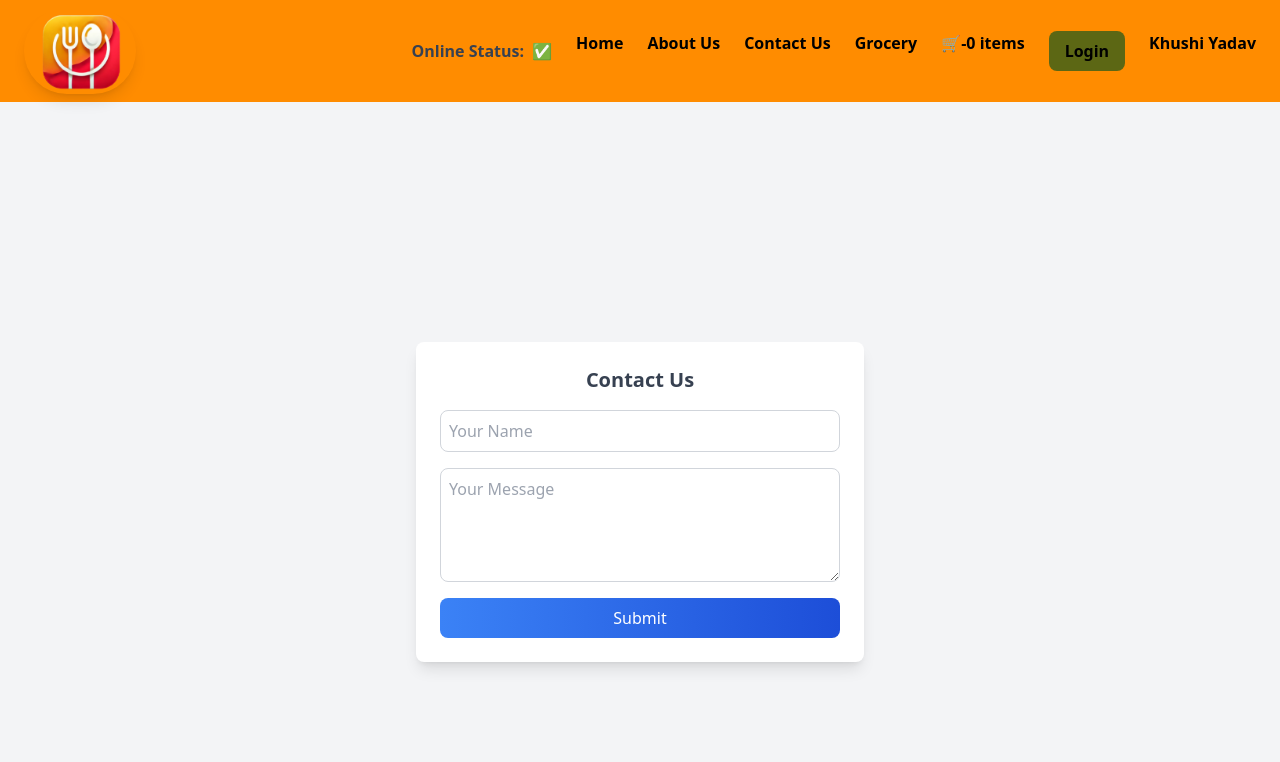
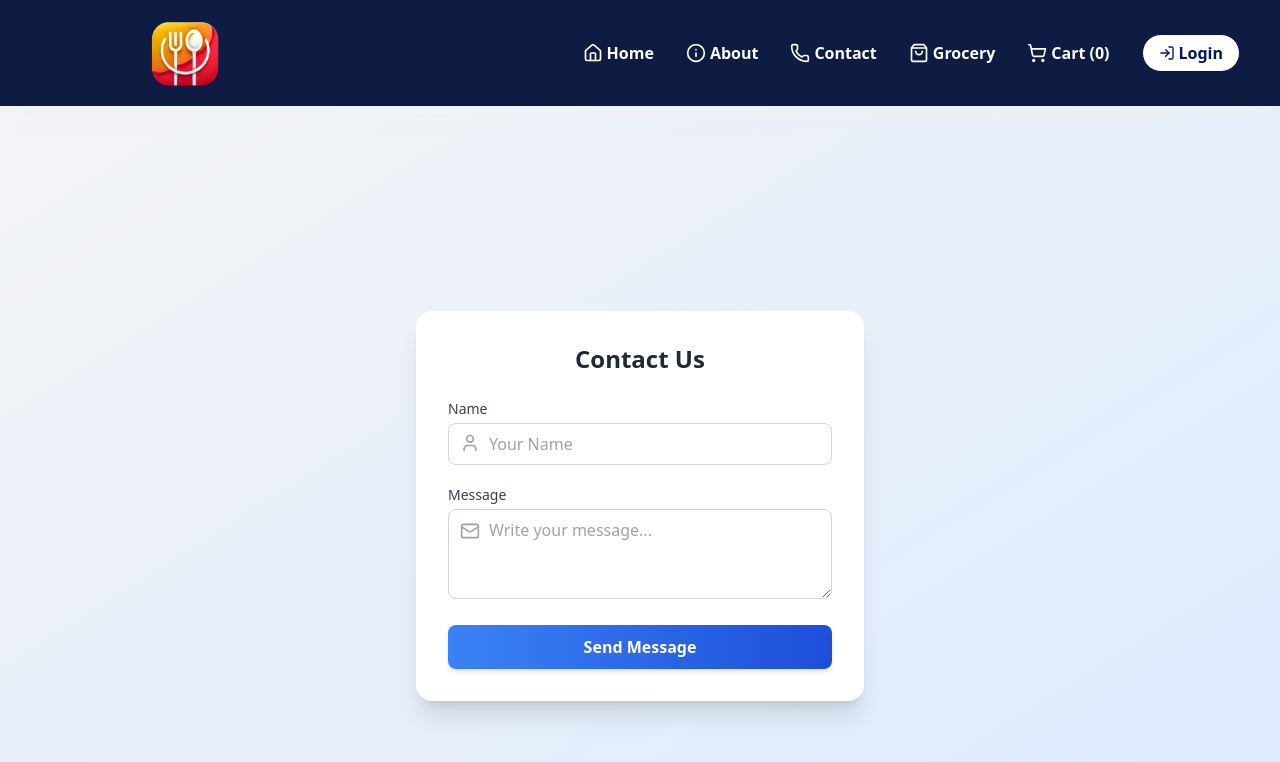
Before and after one commit to khushiyadav0105/React-Food-Ordering, a React (Vite) app: page /contact in a window 1280 px wide. Shown: the top 762 px of the page. Built offline with nearby package versions, Linux system fonts and the light colour scheme.

Commit message:
updated styling

```diff
--- a/package.json
+++ b/package.json
@@ -36,8 +36,10 @@
   },
   "dependencies": {
     "@babel/preset-react": "^7.26.3",
+    "@heroicons/react": "^2.2.0",
     "@reduxjs/toolkit": "^2.6.1",
     "@tailwindcss/postcss": "^4.0.9",
+    "lucide-react": "^0.487.0",
     "react": "^18.3.1",
     "react-dom": "^18.3.1",
     "react-redux": "^9.2.0",
--- a/src/components/About.js
+++ b/src/components/About.js
@@ -4,28 +4,21 @@ import UserClass from "./UserClass";
 import UserContext from "../utils/UserContext";
 
 class About extends React.Component {
-    constructor(props) {
-        super(props);
-    }
+  render() {
+    return (
+      <div className="max-w-3xl mx-auto px-4 py-8">
 
-    componentDidMount() {
-        // You can add any necessary side effects here
-    }
+        {/* About Section */}
+        <div className="bg-white shadow-md rounded-2xl p-6">
+          <h1 className="text-2xl font-bold mb-2 text-gray-900">About Us</h1>
+          <h2 className="text-lg font-medium text-gray-700 mb-4">Khushi Yadav</h2>
 
-    render() {
-        return (
-            <div>
-                <div> Logged-in User:
-                    <UserContext.Consumer>
-                        {({ loggedInUser }) => <span>{loggedInUser}</span>}
-                    </UserContext.Consumer>
-                </div>
-                <h1>This is About</h1>
-                <h2>Khushi Yadav</h2>
-                <UserClass />
-            </div>
-        );
-    }
+          {/* User Details */}
+          <UserClass />
+        </div>
+      </div>
+    );
+  }
 }
 
 export default About;
--- a/src/components/Contact.js
+++ b/src/components/Contact.js
@@ -1,23 +1,50 @@
+import { Mail, User } from "lucide-react";
+
 const Contact = () => {
     return (
-        <div className="flex justify-center items-center min-h-screen bg-gray-100">
-            <div className="bg-white shadow-lg rounded-lg p-6 max-w-md w-full">
-                <h1 className="text-xl font-semibold text-gray-700 text-center mb-4">Contact Us</h1>
-                <form className="flex flex-col">
+        <div className="flex justify-center items-center min-h-screen bg-gradient-to-br from-gray-100 to-blue-100 px-4">
+            <div className="bg-white shadow-xl rounded-2xl p-8 max-w-md w-full transition-all duration-300">
+                <h1 className="text-2xl font-bold text-center text-gray-800 mb-6">
+                    Contact Us
+                </h1>
+
+                <form className="space-y-5">
+                    {/* Name Field */}
+                    <div>
+                        <label className="block text-sm font-medium text-gray-700 mb-1">
+                            Name
+                        </label>
+                        <div className="relative">
                             <input
                                 type="text"
-                        className="border border-gray-300 rounded-lg p-2 mb-4 focus:outline-none focus:ring-2 focus:ring-blue-500"
+                                className="w-full border border-gray-300 rounded-lg pl-10 pr-4 py-2 focus:outline-none focus:ring-2 focus:ring-blue-500"
                                 placeholder="Your Name"
                             />
+                            <User className="absolute left-3 top-2.5 h-5 w-5 text-gray-400" />
+                        </div>
+                    </div>
+
+                    {/* Message Field */}
+                    <div>
+                        <label className="block text-sm font-medium text-gray-700 mb-1">
+                            Message
+                        </label>
+                        <div className="relative">
                             <textarea
-                        className="border border-gray-300 rounded-lg p-2 mb-4 focus:outline-none focus:ring-2 focus:ring-blue-500"
-                        placeholder="Your Message"
-                        rows="4"
+                                className="w-full border border-gray-300 rounded-lg pl-10 pr-4 py-2 focus:outline-none focus:ring-2 focus:ring-blue-500"
+                                placeholder= "Write your message..."
+                                rows="3"
                             />
+                            <Mail className="absolute left-3 top-3 h-5 w-5 text-gray-400" />
+                        </div>
+                    </div>
+
+                    {/* Submit Button */}
                     <button
-                        className="bg-gradient-to-r from-blue-500 to-blue-700 text-white py-2 rounded-lg font-medium hover:opacity-90 transition duration-300"
+                        type="submit"
+                        className="w-full bg-gradient-to-r from-blue-500 to-blue-700 text-white py-2.5 rounded-lg font-semibold hover:opacity-90 transition duration-300 shadow-md"
                     >
-                        Submit
+                        Send Message
                     </button>
                 </form>
             </div>
--- a/src/components/Header.js
+++ b/src/components/Header.js
@@ -1,67 +1,67 @@
-import { LOGO_URL } from "../utils/constants";
-import { CART_URL } from "../utils/constants";
-import { useState,useContext } from "react";
+import { useState, useContext } from "react";
 import { Link } from "react-router-dom";
+import { useSelector } from "react-redux";
 import useOnlineStatus from "../utils/useOnlineStatus";
+import { Home, Info, Phone, ShoppingCart, LogIn, LogOut, ShoppingBag } from "lucide-react";
+import UserContext from "../utils/UserContext";
 import Logo from "../Assets/image.png";
-import UserContext from "../utils/UserContext";
-import { useSelector } from "react-redux";
 
 const Header = () => {
+  const [btnNameReact, setBtnNameReact] = useState("Login");
 
+  const onlineStatus = useOnlineStatus();
+  const { loggedInUser } = useContext(UserContext);
 
-  const [btnNameReact,setbtnNameReact]= useState("Login");
+  const cartItems = useSelector((store) => store.cart.items);
 
-  const onlineStatus=useOnlineStatus();
+  return (
+    // bg-[#fff7f0]
+    <div className="flex justify-between items-center bg-[#0e1c44] text-white py-4 px-10 shadow-lg shadow-gray-100/50 sticky top-0 z-50">
+      {/* Logo */}
+      <div className="ml-24">
+        <img className="w-20 md:w-24" src={Logo} alt="Logo" />
+      </div>
 
-  const {loggedInUser} = useContext(UserContext);
-  // console.log(data);
+      {/* Navigation */}
+      <ul className="flex items-center space-x-8 font-semibold text-sm md:text-base">
+        <li className="flex items-center gap-1 hover:text-orange-700 hover:scale-105 transform transition-transform duration-200">
+          <Home className="h-5 w-5" />
+          <Link to="/">Home</Link>
+        </li>
 
-  //selector
-  const cartItems =useSelector((store)=>store.cart.items);
-    return (
-      <div className="flex justify-between items-center bg-[#FF8C00]  shadow-md py-2 px-6" >
-        <div className="logo-container">
-        <img className="w-20 md:w-28 rounded-full shadow-lg" src={Logo} alt="Logo"/>
+        <li className="flex items-center gap-1 hover:text-orange-700 hover:scale-105 transform transition-transform duration-200">
+          <Info className="h-5 w-5" />
+          <Link to="/about">About</Link>
+        </li>
 
-        </div>
-        <div className="flex items-center">
-          <ul className="flex space-x-6 text-black font-semibold">
+        <li className="flex items-center gap-1 hover:text-orange-700 hover:scale-105 transform transition-transform duration-200">
+          <Phone className="h-5 w-5" />
+          <Link to="/contact">Contact</Link>
+        </li>
 
-            <li className="flex items-center">
-              <span className="text-gray-700">Online Status:</span>
-            <span className="ml-2">{onlineStatus ? "✅" : "🔴"}</span>
-            </li>
-            <li className="hover:text-[#D32F2F] transition">
-              <Link to="/">Home</Link></li>
-            <li className="hover:text-[#D32F2F] transition">
-              <Link to="/about">About Us</Link></li>
-            <li className="hover:text-[#D32F2F] transition">
-              <Link to="/contact">Contact Us</Link>
-              </li>
+        <li className="flex items-center gap-1 hover:text-orange-700 hover:scale-105 transform transition-transform duration-200">
+          <ShoppingBag className="h-5 w-5" />
+          <Link to="/grocery">Grocery</Link>
+        </li>
 
-            <li className="hover:text-[#D32F2F] transition"><Link to="/grocery">Grocery</Link></li>
-            <li className="relative">
-            <Link to="/cart">
-              🛒-{cartItems.length} items
-              <span className="absolute -top-2 -right-2 bg-red-500 text-white text-xs font-bold rounded-full px-1"></span>
-            </Link>
-          </li>
-            <button className="bg-[#5c6714] hover:bg-[#FFB300] text-black px-4 py-2 rounded-lg font-bold" onClick = { () => {
-              btnNameReact==="Login" ? setbtnNameReact("Logout") : setbtnNameReact ("Login");
-              }}
+        <li className="flex items-center gap-1 hover:text-orange-700 hover:scale-105 transform transition-transform duration-200 relative">
+          <ShoppingCart className="h-5 w-5" />
+          <Link to="/cart">Cart ({cartItems.length})</Link>
+        </li>
 
-              >{btnNameReact}
-                </button>
-
-                <li>
-                  {loggedInUser}
-                </li>
-
-          </ul>
-        </div>
-      </div>
-    );
-  };
+        {/* Login / Logout */}
+        <button
+          className="flex items-center gap-1 border border-[#001858] text-[#001858] bg-white px-4 py-1.5 rounded-full hover:text-lg transition-all duration-300"
+          onClick={() => {
+            setBtnNameReact(btnNameReact === "Login" ? "Logout" : "Login");
+          }}
+        >
+          {btnNameReact === "Login" ? <LogIn className="h-4 w-4" /> : <LogOut className="h-4 w-4" />}
+          {btnNameReact}
+        </button>
+      </ul>
+    </div>
+  );
+};
 
 export default Header;
--- a/src/components/RestaurantMenu.js
+++ b/src/components/RestaurantMenu.js
@@ -36,24 +36,17 @@ const RestaurantMenu = () => {
     return (
         <div className="text-center">
             <h1 className='font-bold my-6 text-2xl' >{name}</h1>
-            <p className='font-bolsd text-lg'>{cuisines?.join(", ")}-{costForTwoMessage}</p>
 
-            <ul>
-                 {itemCards?.map((item) => (
-                <li key={item.card.info.id}>
-                {item.card.info.name} - {"Rs"} - {(item.card.info.defaultPrice || item.card.info.price) / 100}
-                </li>
-            )) || []}
-            </ul>
-
-            {categories.map((category,index)=>(
+            {categories.map((category, index) => (
                 <RestaurantCategory
-                key={category?.card?.card?.title}
-                data={category?.card?.card}
-                showItems={index=== showIndex ? true:false}
-                setShowIndex={()=>setShowIndex(index)}
+                    key={category?.card?.card?.title}
+                    data={category?.card?.card}
+                    isRecommended={category?.card?.card?.title === "Recommended"}
+                    showItems={index === showIndex}
+                    setShowIndex={() => setShowIndex(index)}
                 />
             ))}
+
 
         </div>
     );
--- a/src/components/UserClass.js
+++ b/src/components/UserClass.js
@@ -32,7 +32,7 @@ class UserClass extends React.Component {
       <div className="user-card">
         <img src={avatar_url} alt="Profile" style={{ width: "100px", borderRadius: "50%" }} />
 
-        <h2>Hello from Class Component</h2>
+        <h2>Hello There Welcome to my page!!!😊 </h2>
         <h2>name:{name}</h2>
         <h2>location:{location}</h2>
       </div>
```
Also changed, not shown: src/components/Body.js (+21 -26 lines), src/components/ItemList.js (+32 -17 lines), src/components/RestaurantCard.js (+34 -11 lines), src/components/RestaurantCategory.js (+36 -20 lines), 2 other files (tests, documents, lock files or other folders). Lines whose indentation alone changed are shown as unchanged.
